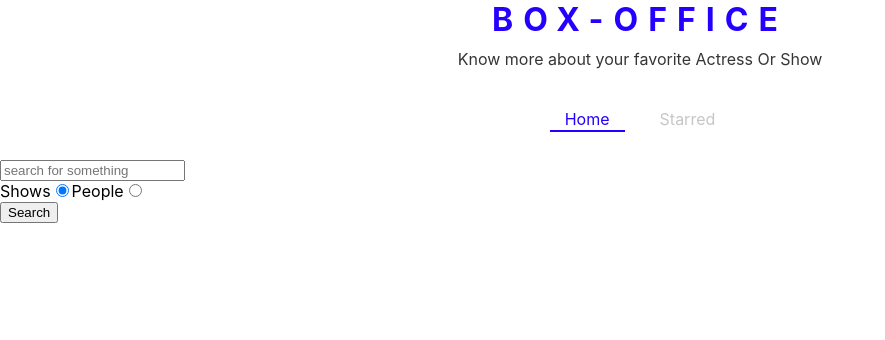
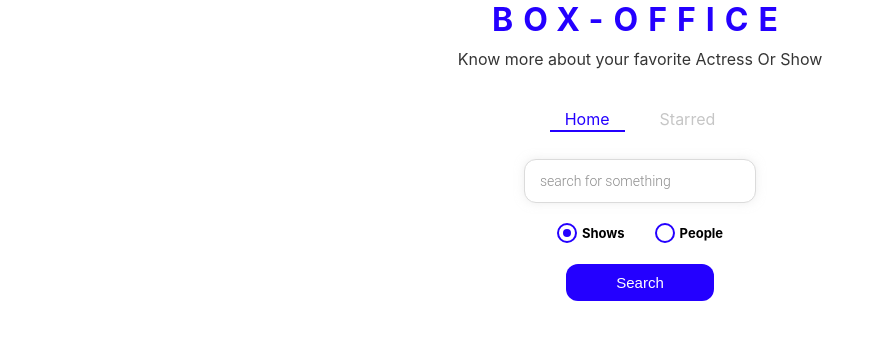
Before and after one commit to pranaypise59/box-office, a React (Create React App) app: page / in a window 1280 px wide. Shown: the top 340 px of the page, without its empty margins (0-885 px from the left). Built offline with nearby package versions, Linux system fonts and the light colour scheme.

Commit message:
title and radio button entire app styled complete

```diff
--- /dev/null
+++ b/src/components/CustomRadio.js
@@ -0,0 +1,62 @@
+import React from 'react'
+import styled from 'styled-components'
+
+const RadioWrapper = styled.label`
+  display: block;
+  position: relative;
+  padding-left: 25px;
+  cursor: pointer;
+  font-size: 13px;
+  user-select: none;
+  font-weight: 700;
+  line-height: 1.65;
+  input {
+    position: absolute;
+    opacity: 0;
+    cursor: pointer;
+  }
+  span {
+    position: absolute;
+    top: 0;
+    left: 0;
+    height: 16px;
+    width: 16px;
+    background-color: #fff;
+    border: 2px solid ${({ theme }) => theme.mainColors.blue};
+    border-radius: 50%;
+  }
+  input:checked ~ span {
+    background-color: #fff;
+    border: 2px solid ${({ theme }) => theme.mainColors.blue};
+  }
+  span:after {
+    content: '';
+    position: absolute;
+    display: none;
+  }
+  input:checked ~ span:after {
+    display: block;
+  }
+  span:after {
+    top: 4px;
+    left: 4px;
+    width: 8px;
+    height: 8px;
+    border-radius: 50%;
+    background: ${({ theme }) => theme.mainColors.blue};
+  }
+`;
+
+
+const CustomRadio = ({label, ...restProps}) => {
+  return (
+    <RadioWrapper htmlFor={restProps.id}>
+        {label}
+
+        <input {...restProps} name='radio'type="radio" />
+        <span />
+    </RadioWrapper>
+  )
+}
+
+export default CustomRadio
--- a/src/pages/Home.js
+++ b/src/pages/Home.js
@@ -1,8 +1,14 @@
 import React, { useState } from 'react';
 import ActorGrid from '../components/actors/ActorGrid';
+import CustomRadio from '../components/CustomRadio';
 import ShowGrid from '../components/shows/ShowGrid';
 import { apiGet } from '../misc/config';
 import { useLastQuery } from '../misc/custom-hooks';
+import {
+  RadioInputsWrapper,
+  SearchButtonWrapper,
+  SearchInput,
+} from './Home.styled';
 
 const Home = () => {
   const [input, setInput] = useLastQuery();
@@ -28,7 +34,11 @@
       return <div>No Results</div>;
     }
     if (results && results.length > 0) {
-      return results[0].show ? <ShowGrid data={results}/> : <ActorGrid data={results}/>
+      return results[0].show ? (
+        <ShowGrid data={results} />
+      ) : (
+        <ActorGrid data={results} />
+      );
     }
     return null;
   };
@@ -39,7 +49,7 @@
 
   return (
     <div>
-      <input
+      <SearchInput
         type='text'
         value={input}
         onChange={onInputChange}
@@ -47,31 +57,30 @@
         placeholder='search for something'
       />
 
+      <RadioInputsWrapper>
         <div>
-        <label htmlFor='shows'>
-          Shows
-          <input
-            type='radio'
+          <CustomRadio
+            label='Shows'
             id='shows'
             name='status'
             value='shows'
             checked={searchOption === 'shows'}
             onChange={onRadioChange}
           />
-        </label>
-        <label htmlFor='people'>
-          People
-          <input
-            type='radio'
+        </div>
+        <div>
+            <CustomRadio
+              label='People'
               id='people'
               name='status'
               value='people'
               onChange={onRadioChange}
             />
-        </label>
         </div>
-
+      </RadioInputsWrapper>
+      <SearchButtonWrapper>
         <button onClick={onSearch}>Search</button>
+      </SearchButtonWrapper>
 
       {results && renderResults()}
     </div>
--- /dev/null
+++ b/src/pages/Home.styled.js
@@ -0,0 +1,46 @@
+import styled from 'styled-components';
+
+export const SearchInput = styled.input`
+  display: block;
+  font-family: 'Roboto', sans-serif;
+  width: 200px;
+  margin: auto;
+  outline: none;
+  padding: 13px 15px;
+  border: 1px solid #dbdbdb;
+  box-shadow: 0px 0px 10px 0px rgba(219, 219, 219, 0.5);
+  font-size: 14px;
+  border-radius: 12px;
+  color: #8d8d8d;
+  &::placeholder {
+    font-weight: 300;
+    color: #8d8d8d;
+  }
+`;
+
+export const RadioInputsWrapper = styled.div`
+  display: flex;
+  justify-content: center;
+  margin: 20px 0;
+  div {
+    margin: 0 15px;
+  }
+`;
+
+export const SearchButtonWrapper = styled.div`
+  text-align: center;
+  margin-bottom: 35px;
+  button {
+    color: #fff;
+    background-color: ${({ theme }) => theme.mainColors.blue};
+    margin: auto;
+    padding: 10px 50px;
+    font-size: 15px;
+    border: none;
+    outline: none;
+    border-radius: 12px;
+    &:hover {
+      cursor: pointer;
+    }
+  }
+`;
```
Lines whose indentation alone changed are shown as unchanged.
